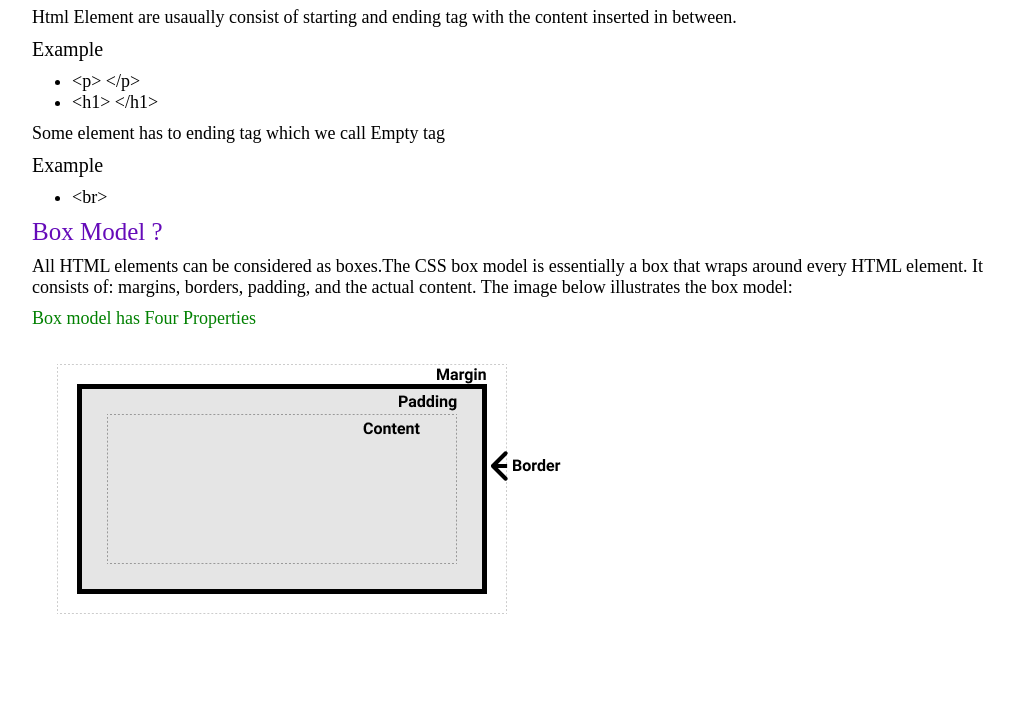
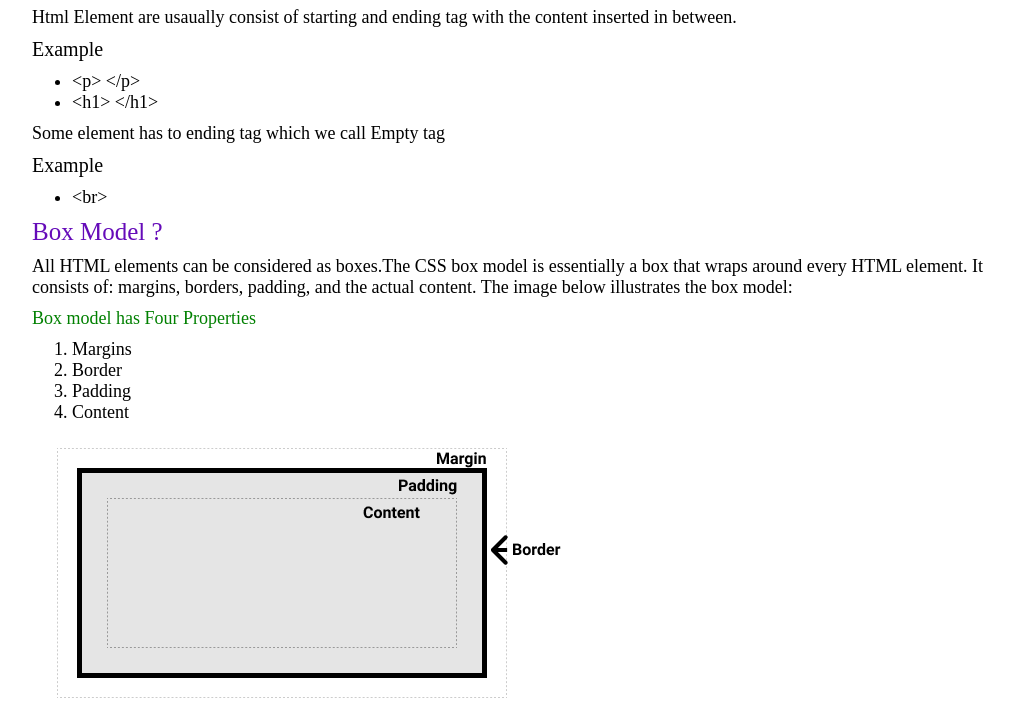
Before and after one commit to minhajspace/Html-basics, a plain HTML site: page Index.html in a window 1280 px wide. Shown: the part 119-847 px from the top of the page, without its empty margins (128-1142 px from the left). Before the commit the page ends 800 px from the top, so only its background shows below. Drawn offline with Linux system fonts and the light colour scheme.

Commit message:
box model properties

```diff
--- a/Index.html
+++ b/Index.html
@@ -46,6 +46,13 @@ is written in. -->
        <p>All HTML elements can be considered as boxes.The CSS box model is essentially a box that wraps around every HTML element. It consists of: margins, borders, padding,
       and the actual content. The image below illustrates the box model:</p>
       <h5>Box model has Four Properties </h5>
+      <ol>
+        <li>Margins</li>
+        <li>Border</li>
+        <li>Padding</li>
+        <li>Content</li>
+
+      </ol>
        <img src="box-model.png">
      </div>
     </div>
```
